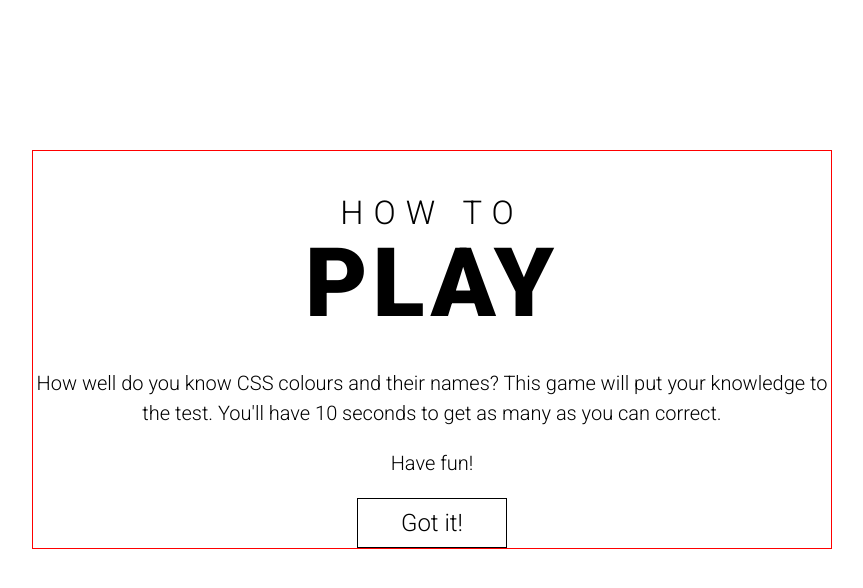
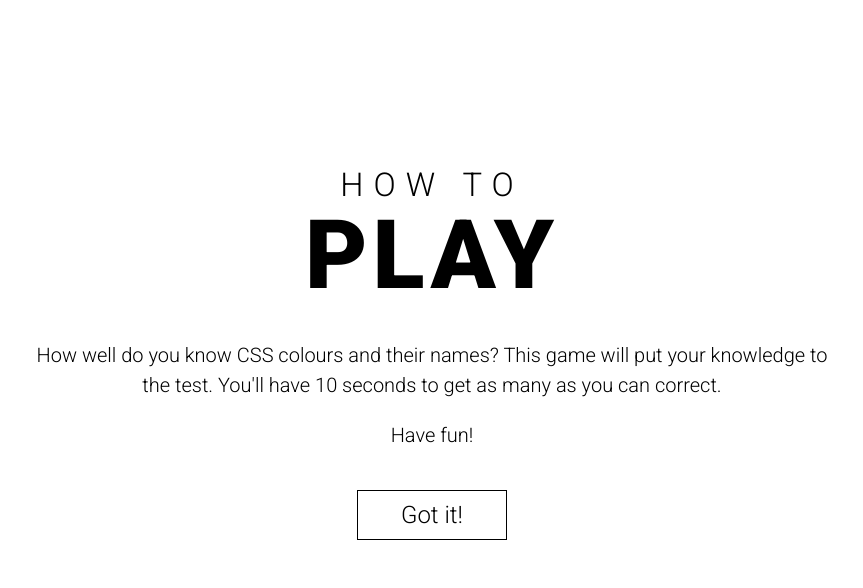
Before and after one commit to tungstian/whatsThatColor, a plain HTML site: page index.html in a window 1280 px wide. Both pictures are taken after a click on the button "How to play". Shown: the whole page, without its empty margins (208-1071 px from the left). Drawn offline with nearby package versions, Linux system fonts and the light colour scheme; files that its build step writes are made by us from their sources.

Commit message:
Updating button style

```diff
--- a/styles/_howToPlay.scss
+++ b/styles/_howToPlay.scss
@@ -1,9 +1,10 @@
 .instructionsWrapper {
   width: 800px;
-  border: 1px solid red;
+  // border: 1px solid red;
   margin: 0 auto;
   margin-top: 150px;
   button {
     width: 150px;
+    margin-top: 20px;
   }
 }
```
